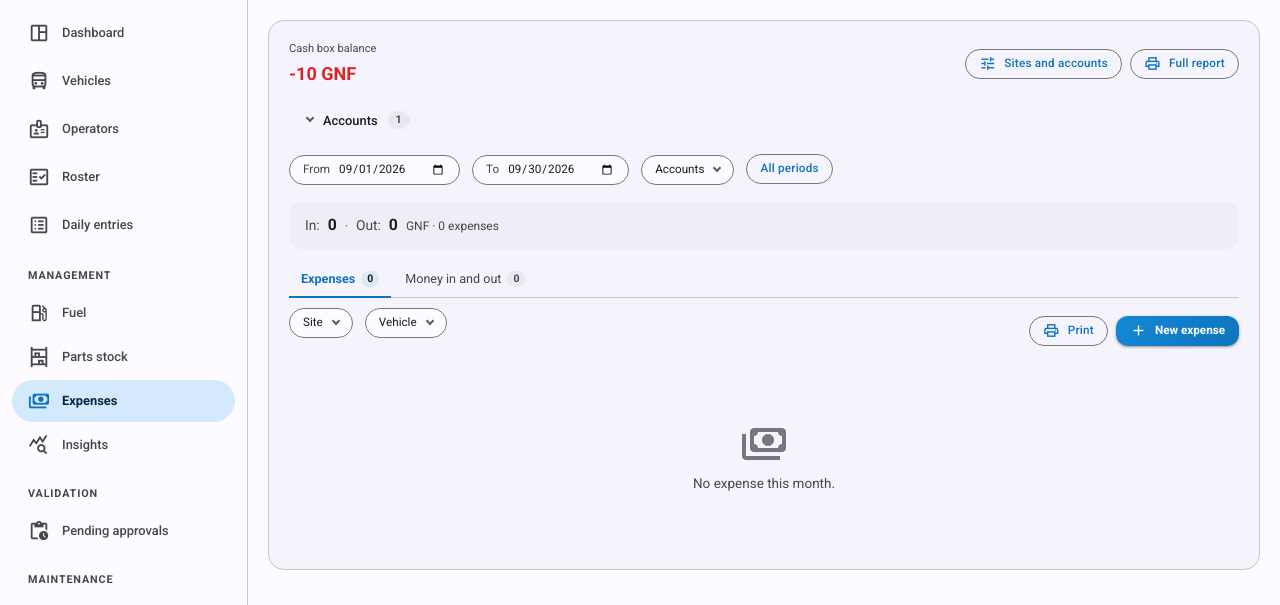
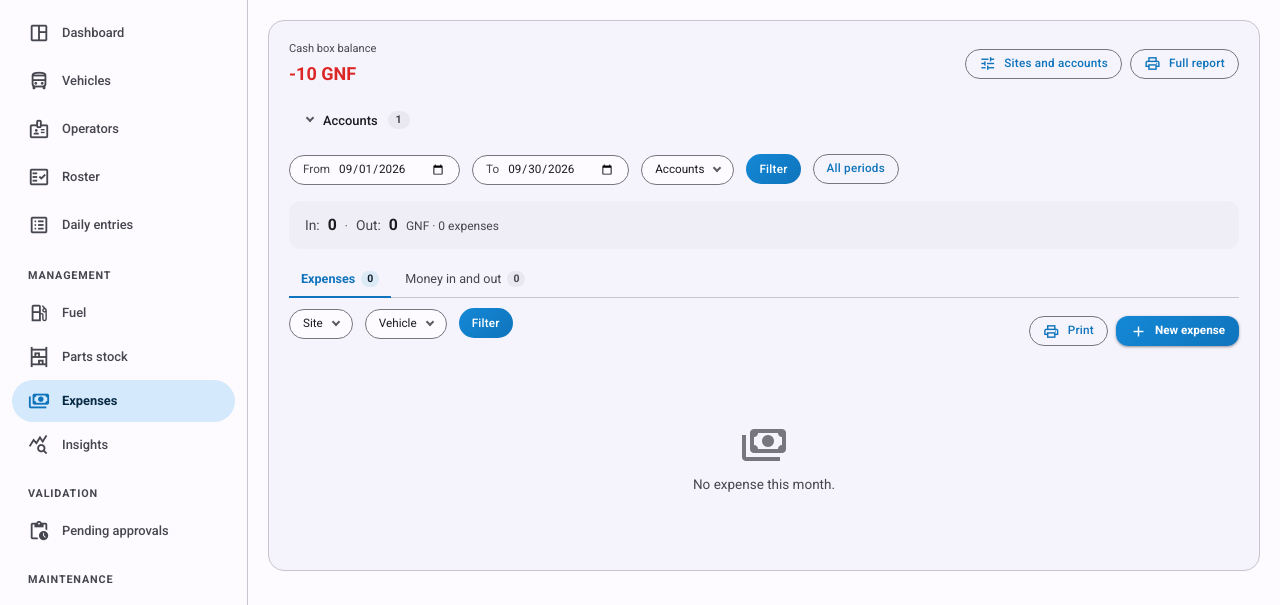
Before and after one commit to DialloOumar/zone_web, a Flask app: page /expenses in a window 1280 px wide. Shown: the part 52-657 px from the top of the page. Run offline with Flask 3, Linux system fonts and the light colour scheme; a user stored in the database is signed in; tables that the repository leaves empty hold one stand-in row (values such as "Sample post"); some libraries are stand-ins or nearby versions.

Commit message:
Send the filters on their button again
Applying on each tick asked the server for a page after every box, while the
filter was still being made up -- several requests to answer a question nobody
had finished asking. One request now, on Filtrer, and the button is visible
rather than tucked in a <noscript>.

What stays from the script is the part that has nothing to do with sending:
the menu closes when you click away or press Escape, and the whole date pill
opens the picker.

Co-Authored-By: Claude Opus 5 <noreply@anthropic.com>

```diff
--- a/help_content.py
+++ b/help_content.py
@@ -238,7 +238,7 @@ HELP_SECTIONS = [
                 "Le solde des comptes est affiché en haut : ce que la caisse doit encore à chacun, c'est-à-dire ce qu'il a avancé moins ce qui lui a été rendu. Un gérant remboursé retombe à zéro.",
                 "La liste est en deux onglets : « Dépenses » d'un côté, « Entrées et retraits » de l'autre. Le nombre sur chaque onglet dit ce qu'il contient. Un retrait n'est pas une dépense, c'est pourquoi les deux ne se mélangent pas.",
             "Les filtres du haut valent pour toute la page : la période et le compte. Le site et le véhicule sont sous l'onglet « Dépenses », parce qu'ils ne concernent qu'une dépense — une entrée d'argent n'a ni site ni machine.",
-            "Chaque filtre est un menu déroulant : ouvrez-le et cochez plusieurs sites ou plusieurs véhicules à la fois. Il n'y a pas de bouton à presser : cochez ce que vous voulez et la liste se met à jour toute seule un instant après. Une date s'applique dès que vous la choisissez.",
+            "Chaque filtre est un menu déroulant : ouvrez-le et cochez plusieurs sites ou plusieurs véhicules à la fois. Cochez tout ce que vous voulez, puis appuyez sur « Filtrer » : la liste ne se recharge qu'une fois, quand votre choix est fait.",
                 "« Rapport global » suit les filtres affichés et imprime les deux tableaux : les dépenses et les entrées/retraits, avec solde d'ouverture et de clôture. Restreint à un site, c'est la liste des dépenses de ce site.",
             "« Imprimer cette section » n'imprime que l'onglet ouvert — les dépenses seules, ou les entrées et retraits seuls. Les filtres et la période sont les mêmes que ceux affichés.",
                 "Pour toutes les dépenses d'une machine, cochez-la dans le filtre Véhicule — ou ouvrez sa fiche, qui les montre à côté de son entretien et de ses pièces.",
@@ -250,7 +250,7 @@ HELP_SECTIONS = [
                 "The account balances are at the top: what the box still owes each one — what it advanced, less what has been given back. A repaid agent falls back to zero.",
                 "The list is in two tabs: \"Expenses\" on one side, \"Money in and out\" on the other. The count on each tab says what is in it. A withdrawal is not a cost, which is why the two are never mixed.",
             "The filters at the top apply to the whole page: the period and the account. Site and vehicle sit under the \"Expenses\" tab, because they belong to a cost alone -- money coming in has no site and no machine.",
-            "Each filter is a dropdown: open it and tick several sites or several vehicles at a time. There is no button to press: tick what you want and the list updates on its own a moment later. A date applies as soon as you pick it.",
+            "Each filter is a dropdown: open it and tick several sites or several vehicles at a time. Tick everything you want, then press \"Filtrer\": the list reloads once, when your choice is made.",
                 "\"Full report\" follows the filters on screen and prints both tables: the costs and the money in and out, opening and closing balance included. Narrowed to a site it is that site's list of costs.",
             "\"Print this section\" prints only the open tab -- the costs alone, or the money in and out alone. The filters and the period are the ones on screen.",
                 "For every cost of one machine, tick it under the Vehicle filter — or open its sheet, which shows them beside its services and parts.",
--- a/static/js/main.js
+++ b/static/js/main.js
@@ -346,65 +346,29 @@ document.addEventListener("click", function (e) {
     if (preview) preview.innerHTML = "";
 });
 
-// ── Filters that apply themselves ──
-// There is no Filtrer button: a filter takes effect as it is chosen. Ticking a
-// box does not reload at once, though -- it waits a moment, so a run of ticks
-// costs one page load instead of one each, and nobody has to leave the menu for
-// the choice to count. Closing the menu sends it straight away. Without JS the
-// forms keep a submit button of their own (the <noscript> in the template), so
-// the filters still work.
+// ── Filter menus ──
+// The bar is sent by its Filtrer button, not by each tick: a filter is usually
+// several choices, and firing on every one asked the server for pages nobody
+// had finished asking for. What is left here is the behaviour a <details> does
+// not give on its own -- closing when you click away from it, and opening the
+// date picker from the whole pill rather than the few pixels of its icon.
 (function () {
-    var PAUSE = 700;   // ms of quiet after the last tick
-
-    function submit(form) {
-        if (form.requestSubmit) form.requestSubmit();
-        else form.submit();
-    }
-
-    document.querySelectorAll("form.filter-bar--live").forEach(function (form) {
-        var timer = null, dirty = false;
-
-        function soon() {
-            dirty = true;
-            clearTimeout(timer);
-            timer = setTimeout(function () { submit(form); }, PAUSE);
-        }
-
-        function now() {
-            if (!dirty) return;
-            clearTimeout(timer);
-            submit(form);
-        }
-
-        // A date applies the moment it is picked.
-        form.querySelectorAll('input[type="date"]').forEach(function (input) {
-            input.addEventListener("change", function () { dirty = true; now(); });
-        });
-        // The browser only opens the calendar from its own little icon, which
-        // nobody finds. The whole pill opens it -- except a click that lands on
-        // the numbers, which stays available for typing the date at the
-        // keyboard. showPicker() throws if the browser will not allow it (an
-        // untrusted event, or an older browser), so the icon remains the way in.
-        form.querySelectorAll("label.filter-date").forEach(function (pill) {
+    document.querySelectorAll("form.filter-bar--live label.filter-date").forEach(
+        function (pill) {
             pill.addEventListener("click", function (e) {
                 var input = pill.querySelector('input[type="date"]');
+                // A click on the numbers is left alone: that is how a date is
+                // typed at the keyboard.
                 if (!input || e.target === input) return;
+                // showPicker() is recent, and can refuse. When it does, the
+                // browser's own icon stays the way in.
                 if (typeof input.showPicker !== "function") return;
                 e.preventDefault();
                 try { input.showPicker(); } catch (err) { input.focus(); }
             });
         });
-        form.querySelectorAll('details.filter-dd input[type="checkbox"]').forEach(
-            function (box) { box.addEventListener("change", soon); });
-        // Shutting the menu is a way of saying "that is my choice" -- no reason
-        // to keep waiting after that.
-        form.querySelectorAll("details.filter-dd").forEach(function (dd) {
-            dd.addEventListener("toggle", function () { if (!dd.open) now(); });
-        });
-    });
 
-    // A menu left open would sit over the page it is filtering, so clicking
-    // away closes it.
+    // A menu left open would sit over the page it is filtering.
     document.addEventListener("click", function (e) {
         document.querySelectorAll(".filter-bar--live details.filter-dd[open]").forEach(
             function (dd) { if (!dd.contains(e.target)) dd.open = false; });
--- a/templates/expenses.html
+++ b/templates/expenses.html
@@ -106,9 +106,9 @@
             <input type="date" name="date_to" value="{{ date_to }}">
         </label>
         {% if accounts %}{{ tickbox('account', t['caisse.accounts'], accounts, account_ids, 'name') }}{% endif %}
-        {# A filter applies as it is chosen; the button is only for a browser
-           running no script, which would otherwise have no way to send this. #}
-        <noscript><button type="submit" class="btn btn--sm btn--primary">{{ t['entry.filter'] }}</button></noscript>
+        {# Sent on the button, not on each tick: a filter is usually several
+           choices, and firing on every one asks for pages nobody wanted yet. #}
+        <button type="submit" class="btn btn--sm btn--primary">{{ t['entry.filter'] }}</button>
         <a href="{{ url_for('expenses.index', date_from='', date_to='', tab=tab) }}" class="btn btn--sm btn--outlined">{{ t['caisse.all_periods'] }}</a>
     </form>
 
@@ -147,7 +147,7 @@
             {{ carry('account', account_ids) }}
             {% if sites %}{{ tickbox('site', t['expense.site'], sites, site_ids, 'name') }}{% endif %}
             {% if vehicles %}{{ tickbox('vehicle', t['expense.vehicle'], vehicles, vehicle_ids, 'code') }}{% endif %}
-            <noscript><button type="submit" class="btn btn--sm btn--primary">{{ t['entry.filter'] }}</button></noscript>
+            <button type="submit" class="btn btn--sm btn--primary">{{ t['entry.filter'] }}</button>
         </form>
         {% endif %}
         <div class="tab-bar__actions">
```
